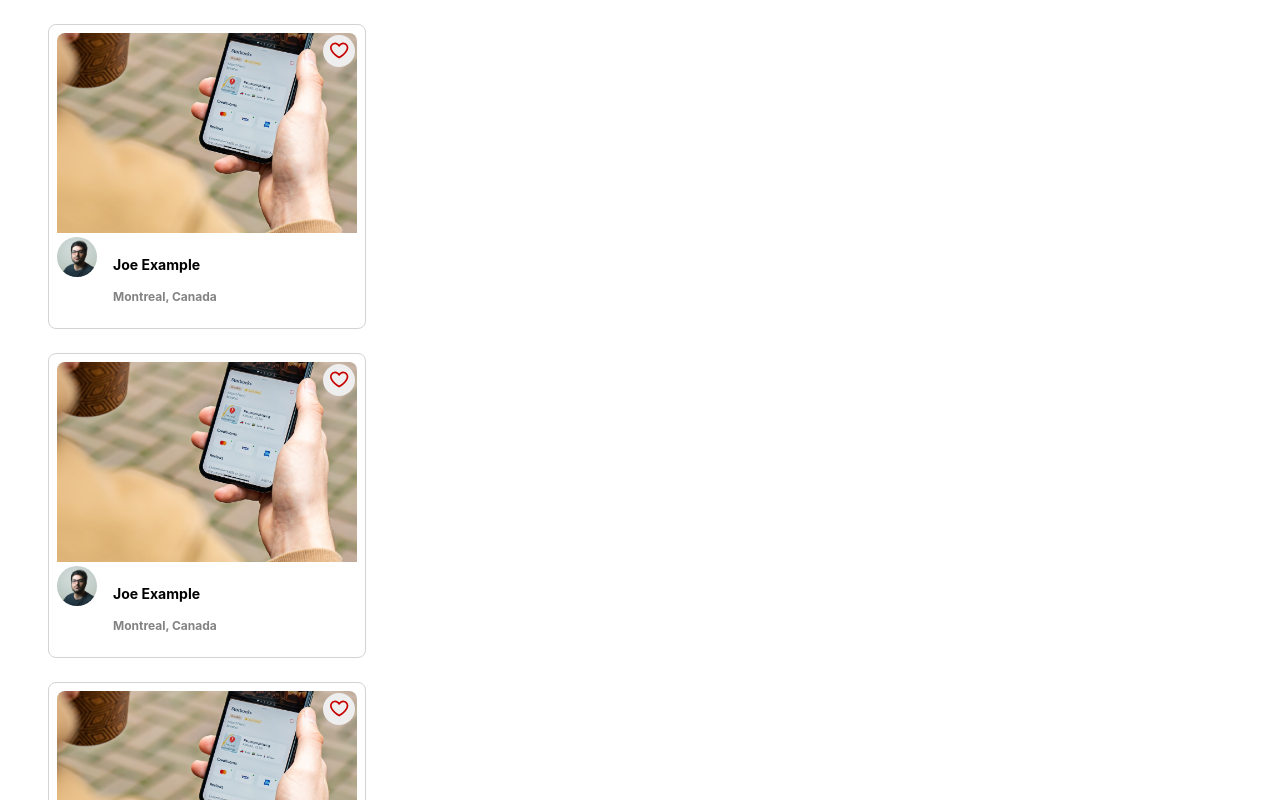
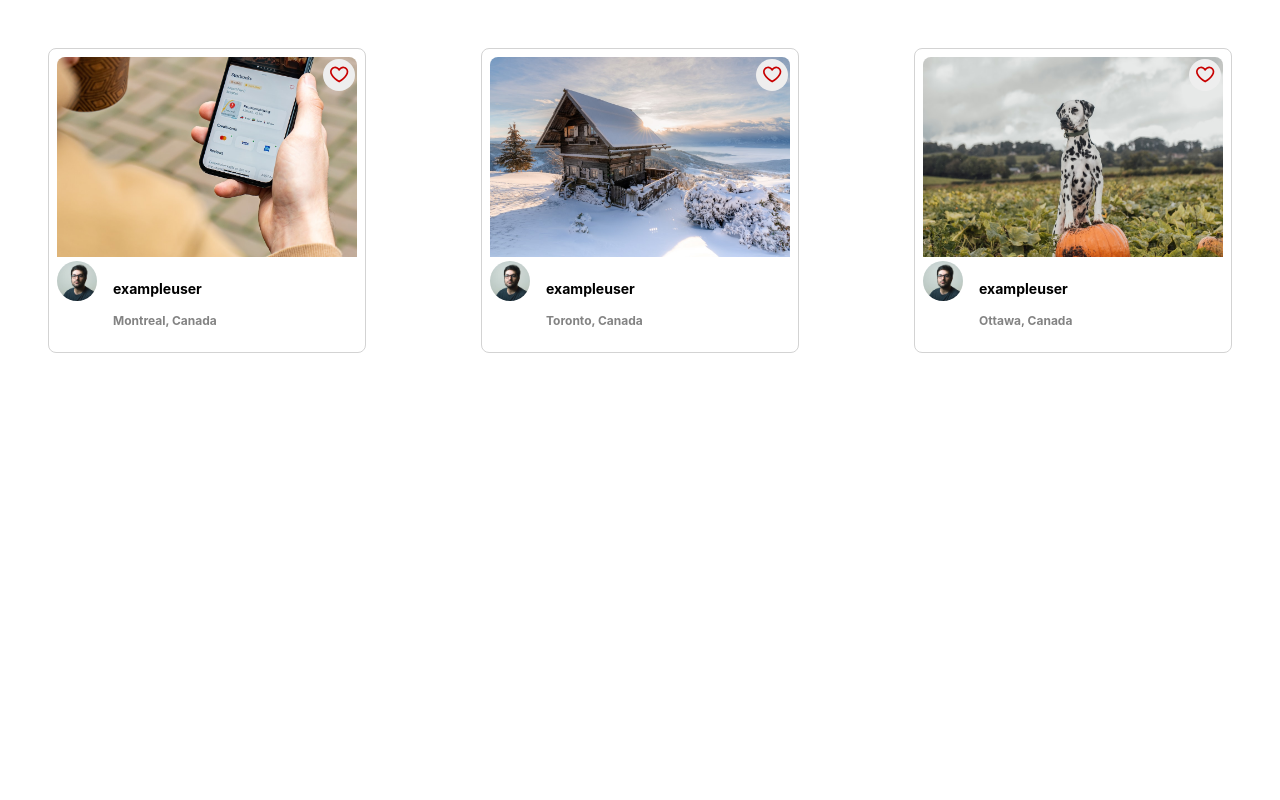
Before and after one commit to Oliviaa7/photolabs, a React (Create React App) app in the folder frontend/: page / in a window 1280 px wide. Shown: the top 800 px of the page. Built offline with nearby package versions, Linux system fonts and the light colour scheme; the HTML template or start-up script is replaced by a standard one.

Commit message:
refactored to use PhotoList instead of copy-pasted data inApp.jsx

```diff
--- a/frontend/src/App.jsx
+++ b/frontend/src/App.jsx
@@ -1,48 +1,14 @@
 import React from 'react';
 import PhotoListItem from './components/PhotoListItem';
+import PhotoList from 'components/PhotoList';
 import './App.scss';
-import PhotoFavButton from 'components/PhotoFavButton';
 
 // Note: Rendering a single component to build components in isolation
-
-const photos = [
-  {
-    id: "1",
-    location: {
-      city: "Montreal",
-      country: "Canada",
-    },
-    imageSource: `${process.env.PUBLIC_URL}/Image-1-Regular.jpeg`,
-    username: "Joe Example",
-    profile: `${process.env.PUBLIC_URL}/profile-1.jpg`,
-  },
-  {
-    id: "2",
-    location: {
-      city: "Montreal",
-      country: "Canada",
-    },
-    imageSource: `${process.env.PUBLIC_URL}/Image-1-Regular.jpeg`,
-    username: "Joe Example",
-    profile: `${process.env.PUBLIC_URL}/profile-1.jpg`,
-  },
-  {
-    id: "3",
-    location: {
-      city: "Montreal",
-      country: "Canada",
-    },
-    imageSource: `${process.env.PUBLIC_URL}/Image-1-Regular.jpeg`,
-    username: "Joe Example",
-    profile: `${process.env.PUBLIC_URL}/profile-1.jpg`,
-  },
-
-]
 
 const App = () => {
   return (
     <div className="App">
-      <PhotoListItem photoData={photos}/>
+      <PhotoList />
     </div>
   );
 };
--- a/frontend/src/components/PhotoList.jsx
+++ b/frontend/src/components/PhotoList.jsx
@@ -1,4 +1,5 @@
 import React from "react";
+import PhotoListItem from "./PhotoListItem";
 
 import "../styles/PhotoList.scss";
 
@@ -59,7 +60,13 @@ const sampleDataForPhotoList = [
 const PhotoList = () => {
   return (
     <ul className="photo-list">
-      {/* Insert React */}
+      {sampleDataForPhotoList.map((data) => {
+        return (
+          <li key={data.id}>
+            <PhotoListItem photoData={data} />
+          </li>
+        );
+      })}
     </ul>
   );
 };
--- a/frontend/src/components/PhotoListItem.jsx
+++ b/frontend/src/components/PhotoListItem.jsx
@@ -5,12 +5,7 @@ import PhotoFavButton from "./PhotoFavButton";
 const PhotoListItem = (props) => {
   const { photoData } = props;
 
-  const [selectedPhotos, setSelectedPhotos] = useState(
-    photoData.reduce((acc, photo) => {
-      acc[photo.id] = false;
-      return acc;
-    }, {})
-  );
+  const [selectedPhotos, setSelectedPhotos] = useState({});
 
   const handleClick = (id) => {
     setSelectedPhotos((prevSelectedPhotos) => ({
@@ -19,30 +14,22 @@ const PhotoListItem = (props) => {
     }));
   };
 
-  const photoDataHandler = photoData.map((data) => {
+  return (
+    <article key={photoData.id} className="photo-list__item">
+      <img src={photoData.urls.regular} alt="Post" className="photo-list__image" />
 
-    return (
-      <article key={data.id} className="photo-list__item">
-        <img src={data.imageSource} alt="Post" className="photo-list__image" />
-
-        <PhotoFavButton onClick={() => handleClick(data.id)} selected={selectedPhotos[data.id]}/>
+      <PhotoFavButton onClick={() => handleClick(photoData.id)} selected={selectedPhotos[photoData.id]} />
 
       <div className="photo-list__user-details">
-          <img src={data.profile} alt="Profile" className="photo-list__user-profile" />
+        <img src={photoData.user.profile} alt="Profile" className="photo-list__user-profile" />
         <div className="photo-list__user-info">
-            <h3>{data.username}</h3>
-            <h4 className="photo-list__user-location">{data.location.city}, {data.location.country}</h4>
+          <h3>{photoData.user.username}</h3>
+          <h4 className="photo-list__user-location">{photoData.location.city}, {photoData.location.country}</h4>
         </div>
       </div>
     </article>
   );
-  });
 
-  return (
-    <section className="photo-list">
-      {photoDataHandler}
-    </section>
-  );
 };
 
 export default PhotoListItem;
```
Lines whose indentation alone changed are shown as unchanged.
